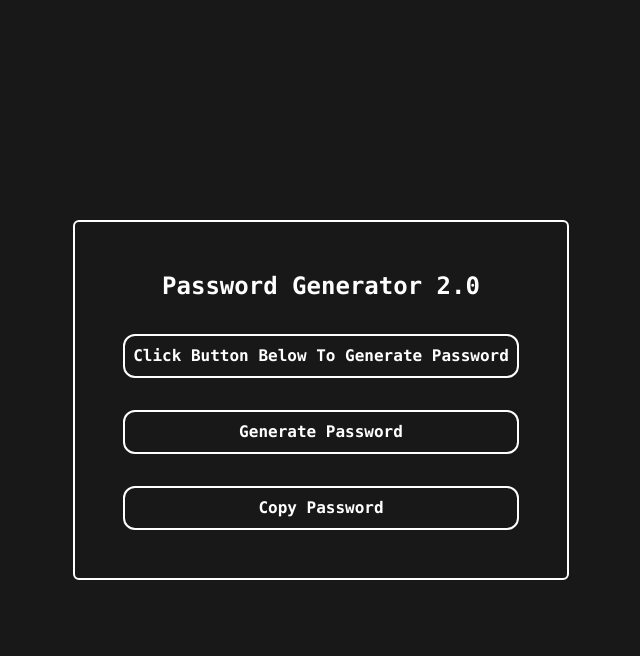
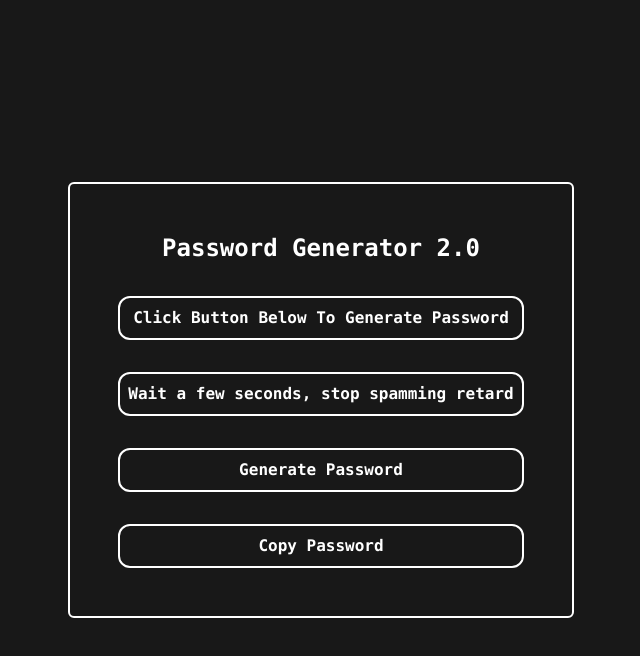
Before and after one commit to Killdroid2342/api-password-gen, a React (Vite) app: page / in a window 1280 px wide. Both pictures are taken after a click on the button "Generate Password". Shown: the top 656 px of the page, without its empty margins (319-959 px from the left). Built offline with nearby package versions, Linux system fonts and the light colour scheme; no server answers.

Commit message:
finished passwordAPI

```diff
--- a/src/PasswordGen/PasswordGenAPI.jsx
+++ b/src/PasswordGen/PasswordGenAPI.jsx
@@ -7,16 +7,20 @@ const PasswordGen = () => {
     'Click Button Below To Generate Password'
   );
 
+  const [errorMessage, setErrorMessage] = useState('');
   const getRandomPassword = async () => {
-    await axios
+    axios
       .get(
         'https://passwordinator.herokuapp.com/generate?num=true&caps=true&char=true&len=16'
       )
       .then((res) => {
+        console.log(res);
+        setErrorMessage('');
         setPassword(res.data.data);
       })
       .catch((err) => {
         console.log(err);
+        setErrorMessage('Wait a few seconds, stop spamming retard');
       });
   };
   // console.log(getRandomPassword);
@@ -30,12 +34,18 @@ const PasswordGen = () => {
         <h1 className='pb-8 text-2xl'>Password Generator 2.0</h1>
 
         <p className='border-2 border-white p-2 rounded-xl'>{password}</p>
+        {errorMessage !== '' && (
+          <button className='border-2 border-white rounded-xl p-2 mt-8'>
+            {errorMessage}
+          </button>
+        )}
         <button
           onClick={getRandomPassword}
           className='border-2 border-white rounded-xl p-2 mt-8'
         >
           Generate Password
         </button>
+
         <button
           className='border-2 border-white rounded-xl p-2 mt-8'
           onClick={savePassword}
```
Also changed, not shown: package.json (line endings or trailing spaces).
